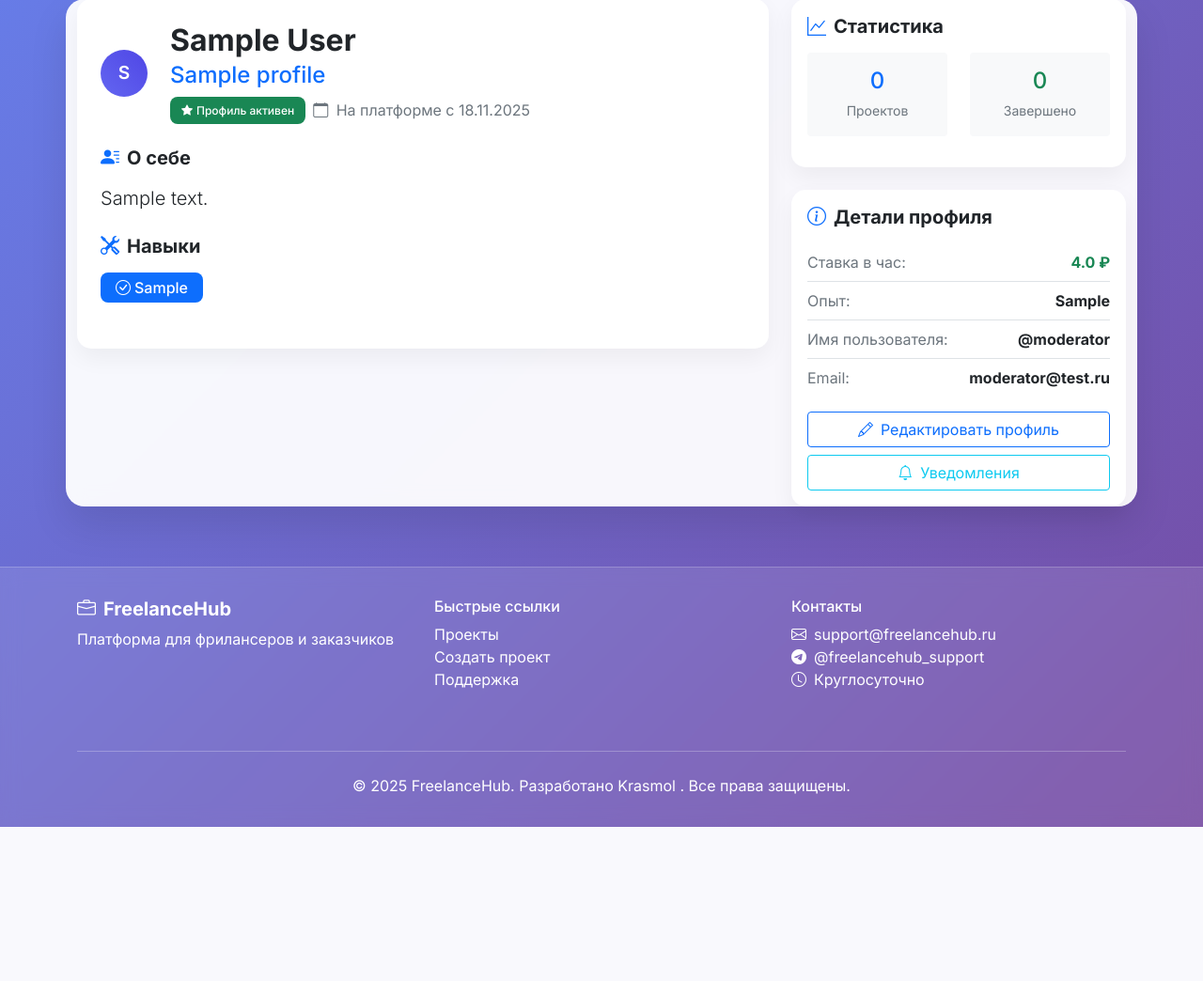
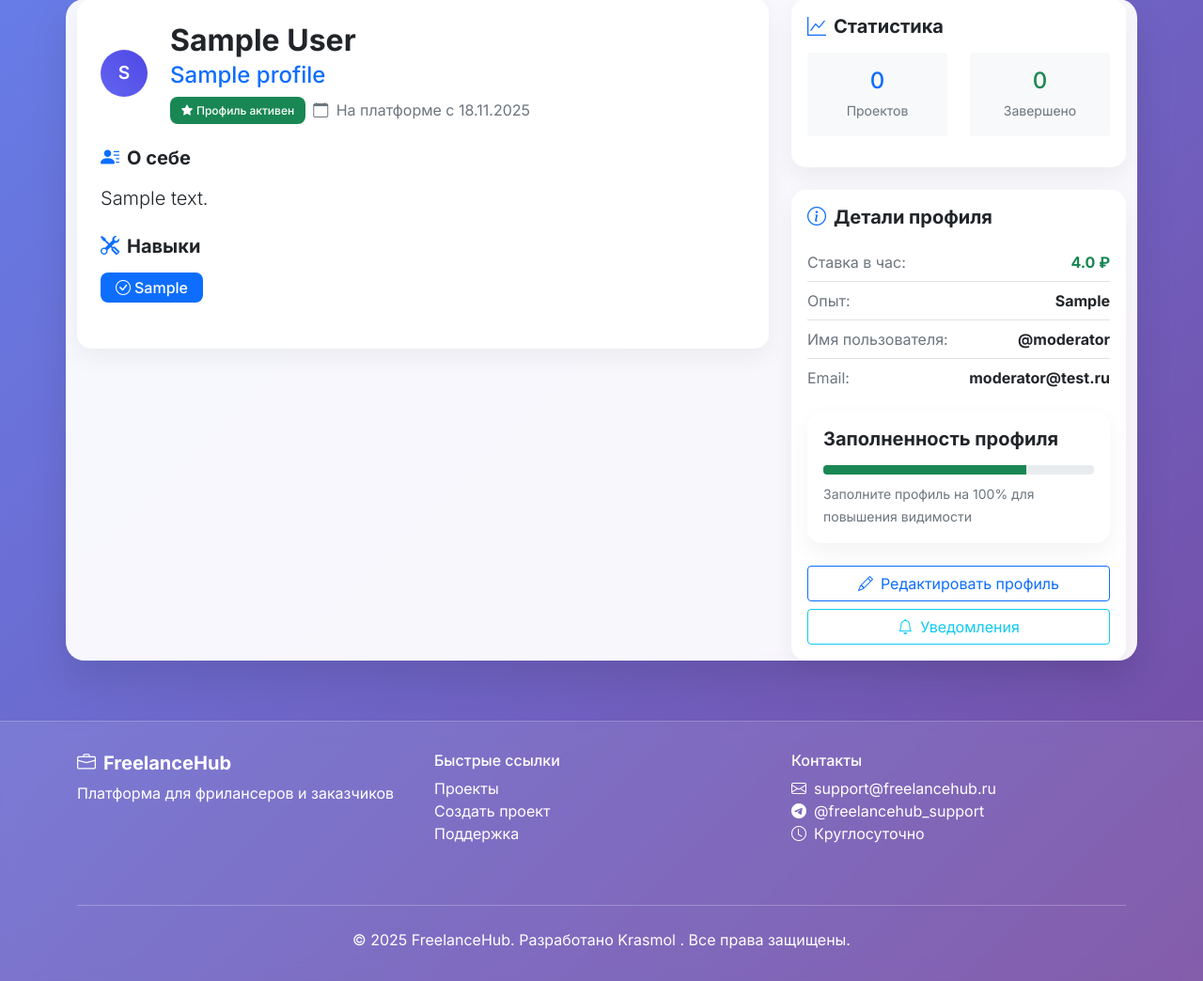
Before and after one commit to Krasmol/platform_for_freelancers, a Flask app: page /profile in a window 1280 px wide. Shown: the part 95-1139 px from the top of the page at 94% size. Before the commit the page ends 975 px from the top, so only its background shows below. Run offline with Flask 3, Linux system fonts and the light colour scheme; a user stored in the database is signed in; tables that the repository leaves empty hold one stand-in row (values such as "Sample post").

Commit message:
Update view_profile.html
прогресс того как заполнен профиль фрилансера

```diff
--- a/templates/view_profile.html
+++ b/templates/view_profile.html
@@ -192,6 +192,16 @@
                     </div>
                 </div>
 
+                <div class="card mb-4">
+                    <div class="card-body">
+                        <h5 class="fw-bold mb-3">Заполненность профиля</h5>
+                        <div class="progress mb-2" style="height: 10px;">
+                            <div class="progress-bar bg-success" style="width: 75%;"></div>
+                        </div>
+                        <small class="text-muted">Заполните профиль на 100% для повышения видимости</small>
+                    </div>
+                </div>
+
                 <div class="d-grid gap-2">
                     <button class="btn btn-outline-primary" onclick="alert('Функция в разработке')">
                         <i class="bi bi-pencil me-2"></i>Редактировать профиль
```
